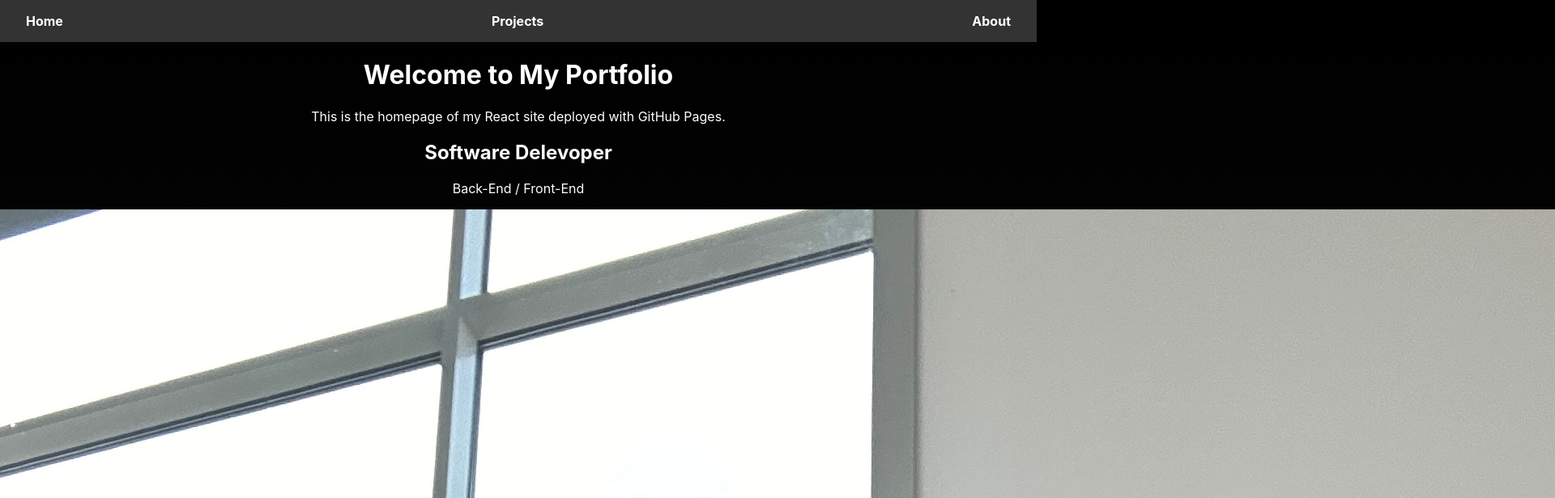
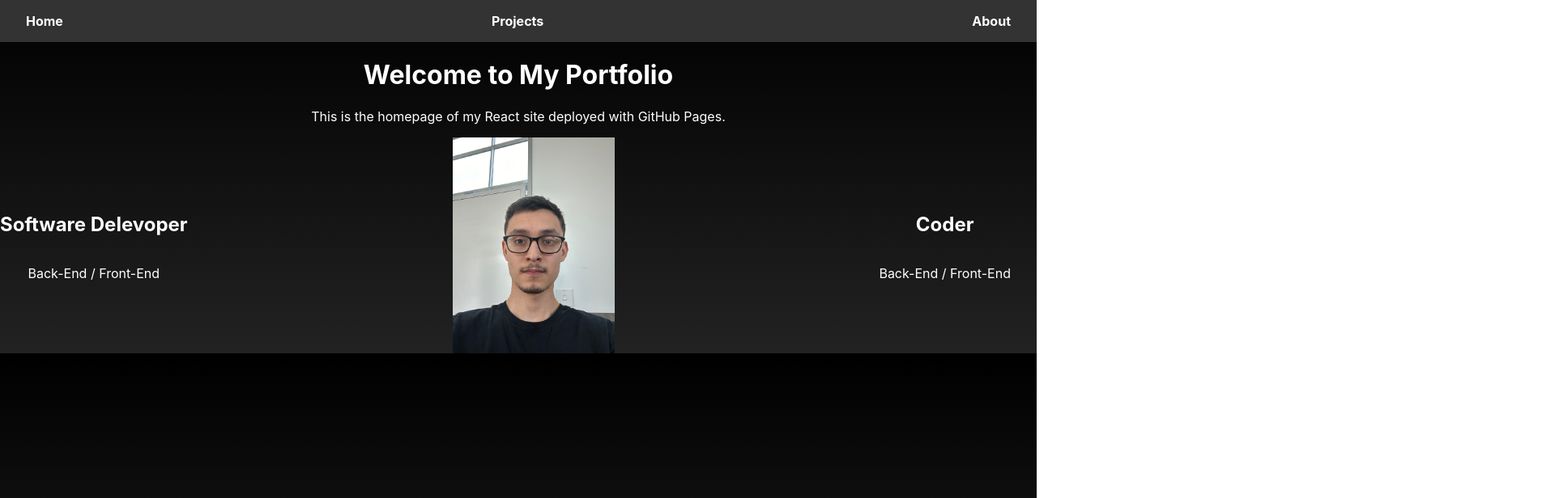
Before and after one commit to FranciscoCamach0/FranciscoCamach0.github.io, a React (Create React App) app in the folder folio/: page /#/ in a window 1280 px wide. Shown: the top 616 px of the page at 81% size, 1920 px wide, since content can reach past the window. Built offline with nearby package versions, Linux system fonts and the light colour scheme.

Commit message:
fix for homepage

```diff
--- a/folio/src/css/background.css
+++ b/folio/src/css/background.css
@@ -25,8 +25,11 @@ body{
 }
 
 .homePageDiv {
+    display: flex;
     flex-direction: row;
     align-items: center;
+    justify-content: center;
+    gap: 2rem;
     color: white;
 }
 
@@ -34,4 +37,14 @@ body{
     flex-direction: column;
     align-items: center;
     color: white;
+    display: flex;
 }
+
+
+
+.selfie{
+    display: block;
+    width: 200px;
+    height: auto;
+    margin: 0 auto;
+}
--- a/folio/src/pages/HomePage.js
+++ b/folio/src/pages/HomePage.js
@@ -16,7 +16,7 @@ function HomePage() {
             <p>Back-End / Front-End </p>
         </div>
 
-        <img src={selfie} alt="picture of francisco" />
+        <img className = "selfie" src={selfie} alt="picture of francisco" />
 
         <div className = "updown">
           <h2> Coder </h2>
```
